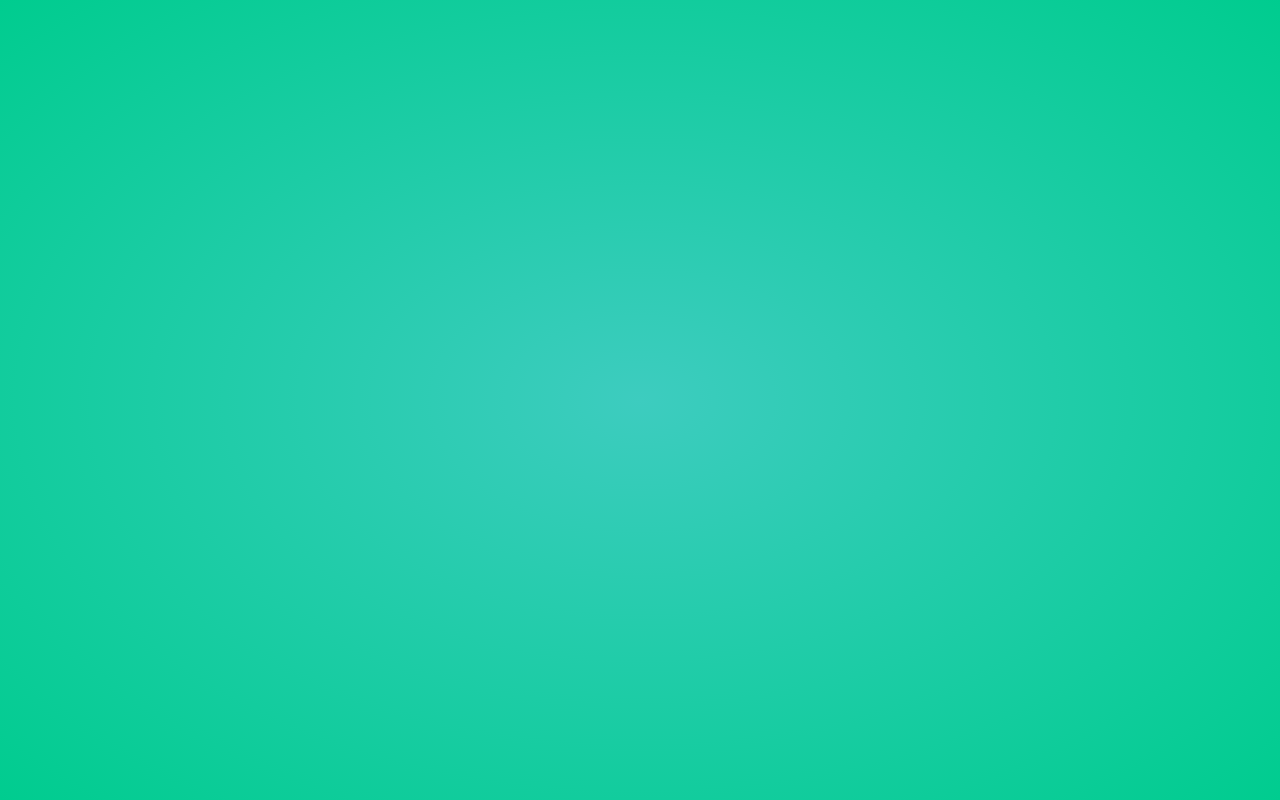
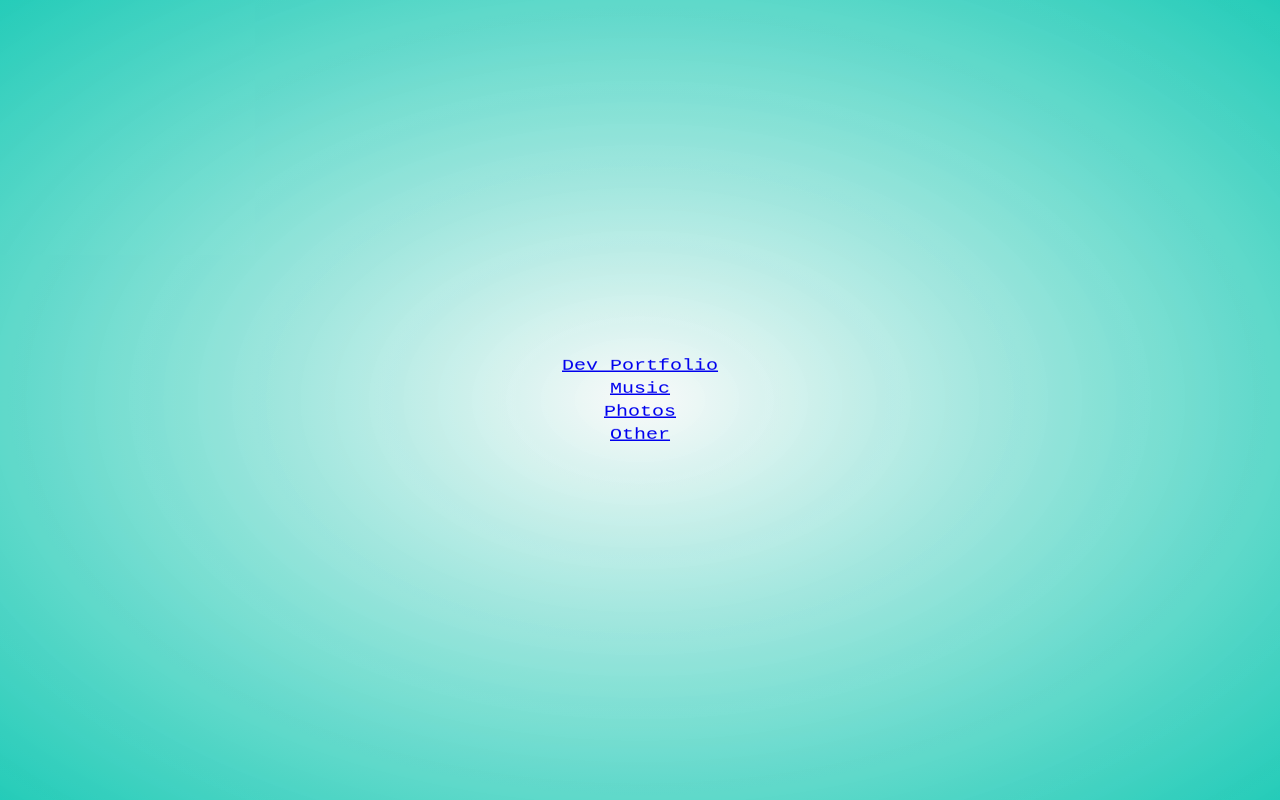
Before and after one commit to adyry/react-on-headless-wp, a React (Create React App) app: page / in a window 1280 px wide. Built offline with nearby package versions, Linux system fonts and the light colour scheme.

Commit message:
gradient animation LP

```diff
--- a/src/scss/LandingPage.css
+++ b/src/scss/LandingPage.css
@@ -1,23 +1,32 @@
 .LandingPage {
-  background: radial-gradient(#3dccbf, #007a54);
+  background: radial-gradient(white, rgba(55, 237, 199, 0.62));
   display: flex;
   align-items: center;
   justify-content: center;
   height: 100vh;
-  font-size: 20px;
-  animation: ulbganimate 5s infinite alternate; }
+  font-size: 20px; }
   .LandingPage::after {
+    z-index: 1;
     content: "";
     position: fixed;
     width: 100%;
     height: 100%;
-    background: radial-gradient(#3dccbf, #00cc8f); }
+    background: green;
+    background-blend-mode: darken; }
+  .LandingPage::after {
+    z-index: 2;
+    content: "";
+    position: fixed;
+    width: 100%;
+    height: 100%;
+    background: radial-gradient(rgba(0, 0, 0, 0.1), rgba(60, 60, 237, 0.62));
+    animation: bganimate 2s infinite alternate; }
   .LandingPage ul {
+    z-index: 3;
     padding: 20px;
     margin: 0;
     list-style: none;
-    text-align: center;
-    animation: ulanimate 5s infinite alternate; }
+    text-align: center; }
 
 @keyframes ulanimate {
   from {
@@ -27,9 +36,9 @@
 
 @keyframes bganimate {
   from {
-    background: radial-gradient(#3dccbf, #00cc8f); }
+    opacity: 1; }
   to {
-    background: radial-gradient(#00cc8f, #3dccbf); } }
+    opacity: 0; } }
   .LandingPage li {
     transform: rotateX(40deg);
     transition: all 0.5s; }
--- a/src/scss/LandingPage.scss
+++ b/src/scss/LandingPage.scss
@@ -1,23 +1,38 @@
 @import './_shared';
 
 .LandingPage {
-  background:radial-gradient($seablue, $darkseagreen);
+  background: radial-gradient(rgb(255, 255, 255), rgba(55, 237, 199, 0.62));;
   display: flex;
   align-items: center;
   justify-content: center;
   height: 100vh;
   font-size: 20px;
-  animation: ulbganimate 5s infinite alternate;
+
+
 
   &::after {
+    z-index: 1;
     content: "";
     position: fixed;
     width: 100%;
     height: 100%;
-    background:radial-gradient($c-tile,$c-body);
+    background:green;
+    //animation: bganimate 5s infinite alternate;
+    background-blend-mode: darken;
+  }
+
+  &::after {
+    z-index: 2;
+    content: "";
+    position: fixed;
+    width: 100%;
+    height: 100%;
+    background:radial-gradient(rgba(0, 0, 0, 0.1), rgba(60, 60, 237, 0.62));
+    animation: bganimate 2s infinite alternate;
   }
 
   ul {
+    z-index: 3;
     //background-color: rgba(255,255,255,0.5);
     padding: 20px;
     margin: 0;
@@ -25,7 +40,7 @@
     text-align: center;
     //perspective: 250px;
     //perspective-origin: 0 0;
-    animation: ulanimate 5s infinite alternate;
+    //animation: ulanimate 5s infinite alternate;
   }
 
   @keyframes ulanimate {
@@ -34,8 +49,8 @@
   }
 
   @keyframes bganimate {
-    from {background:radial-gradient($seablue, $seagreen);}
-    to {background:radial-gradient($seagreen, $seablue);}
+    from {opacity: 1;}
+    to {opacity: 0;}
   }
 
 
```
